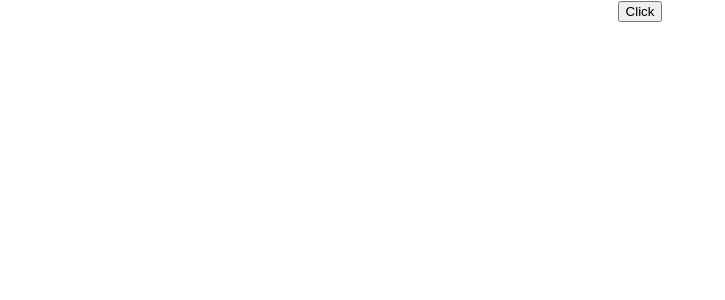
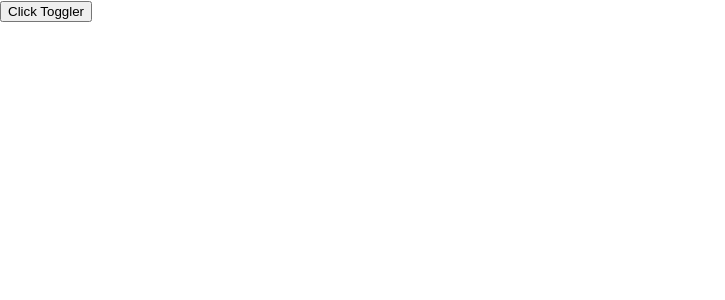
Before and after one commit to jaffarabbas/React-Web-Application-Development, a React (Create React App) app in the folder first_react_app/: page / in a window 1280 px wide. Shown: the top 300 px of the page, without its empty margins (0-725 px from the left). Built offline with nearby package versions, Linux system fonts and the light colour scheme.

Commit message:
3-1-2021    Class base Components Practice

```diff
--- a/first_react_app/src/App.js
+++ b/first_react_app/src/App.js
@@ -1,66 +1,111 @@
-import React, { useState } from 'react';
+import React, { Component } from 'react';
 import './App.css';
 import Addtion from './newComponent/Addnew'
 
 
-const Compi = props => {
-  const [user,setUser] = useState( {
-    person:[
-      {
-        name : 'jaffar',
-        age :'21'
-      },
-    ],
-    flag:false
-  });
+// const Compi = props => {
+//   const [user,setUser] = useState( {
+//     person:[
+//       {
+//         name : 'jaffar',
+//         age :'21'
+//       },
+//     ],
+//     flag:false
+//   });
 
-  const [NewCom,SetNewCom] = useState("1111");
+//   const [NewCom,SetNewCom] = useState("1111");
 
-  const ClickHandler = (NewName) => {
-    console.log("hello handler");
-    setUser({
-      person : [{
-        name : NewName,
-        age : NewCom
-      }]
-      ,flag : true,
-    });
+//   const ClickHandler = (NewName) => {
+//     console.log("hello handler");
+//     setUser({
+//       person : [{
+//         name : NewName,
+//         age : NewCom
+//       }]
+//       ,flag : true,
+//     });
+//   };
+
+//   const NameChangehandler = (event) => {
+//     setUser({
+//       person : [{
+//         name : event.target.value,
+//         age : NewCom
+//       }],
+//       flag : true,
+//     });
+//   };
+
+//   const toggleButton = () => {
+//     const Showflag = user.flag;
+//     setUser({
+//       person:[
+//         {
+//           name : 'jaffar',
+//           age :'21'
+//         },
+//       ],
+//       flag : true,
+//     });
+//   }
+
+//   return(
+//     <div className="App">
+//      <button onClick={toggleButton}>Click</button>
+//      { user.flag === true?
+//       <div>
+//         <Addtion changed={NameChangehandler} name={user.person[0].name}  age={user.person[0].age} click={() => ClickHandler("Ahmed AMin")}>This Is Childern Of Component</Addtion>
+//         <button onClick={ClickHandler.bind(this,'NewParamter')}>Click for Handle</button>
+//       </div> : null
+//      }
+//     </div>
+//   )
+// };
+
+class App extends Component {
+  state = {
+    person : [
+      {name : "jaffar", age : '21'}
+    ]
+    ,toogleer : 'check more',
+    flag : false
   };
-
-  const NameChangehandler = (event) => {
-    setUser({
-      person : [{
-        name : event.target.value,
-        age : NewCom
-      }],
-      flag : true,
-    });
-  };
-
-  const toggleButton = () => {
-    const Showflag = user.flag;
-    setUser({
-      person:[
-        {
-          name : 'jaffar',
-          age :'21'
-        },
-      ],
-      flag : true,
-    });
+  //onclick
+  ChangeState = () =>{
+    this.setState({
+      person : [
+        {name : "jaffar Abbas", age : '21'}
+      ]
+    })
   }
-
+  //runtime changes
+  RuntimeToggle = () =>{
+    this.setState({
+      flag : true
+    })
+  }
+  //name changer
+  NameChanger = (event) =>{
+    this.setState({
+      person : [
+        {name : event.target.value, age : '21'}
+      ]
+      ,toogleer : 'check more',
+      flag : true
+    })
+  }
+  render(){
     return(
-    <div className="App">
-     <button onClick={toggleButton}>Click</button>
-     { user.flag === true?
       <div>
-        <Addtion changed={NameChangehandler} name={user.person[0].name}  age={user.person[0].age} click={() => ClickHandler("Ahmed AMin")}>This Is Childern Of Component</Addtion>
-        <button onClick={ClickHandler.bind(this,'NewParamter')}>Click for Handle</button>
-      </div> : null
+        {this.state.flag === true ?
+          <div>
+            <Addtion name={this.state.person[0].name} age={this.state.person[0].age} toogle={this.ChangeState} newTogle={this.state.toogleer} changed={this.NameChanger} />
+          </div>:null
         }
+        <button onClick={this.RuntimeToggle}>Click Toggler</button>
       </div>
     )
   };
-
-export default Compi;
+}
+export default App;
--- a/first_react_app/src/newComponent/Addnew.js
+++ b/first_react_app/src/newComponent/Addnew.js
@@ -5,7 +5,8 @@ const addition = (props) => {
     return (
         <div className="po">
              <h1 onClick={props.click}>Hello {props.name} {Math.floor(Math.random()*10/2)} age is {props.age}</h1>
-             <h1>{props.children}</h1>
+             <h1>{props.newTogle}</h1>
+             <button onClick={props.toogle}>Click</button>
              <input type="text" onChange={props.changed}/>
         </div>
     )
```
Lines whose indentation alone changed are shown as unchanged.
